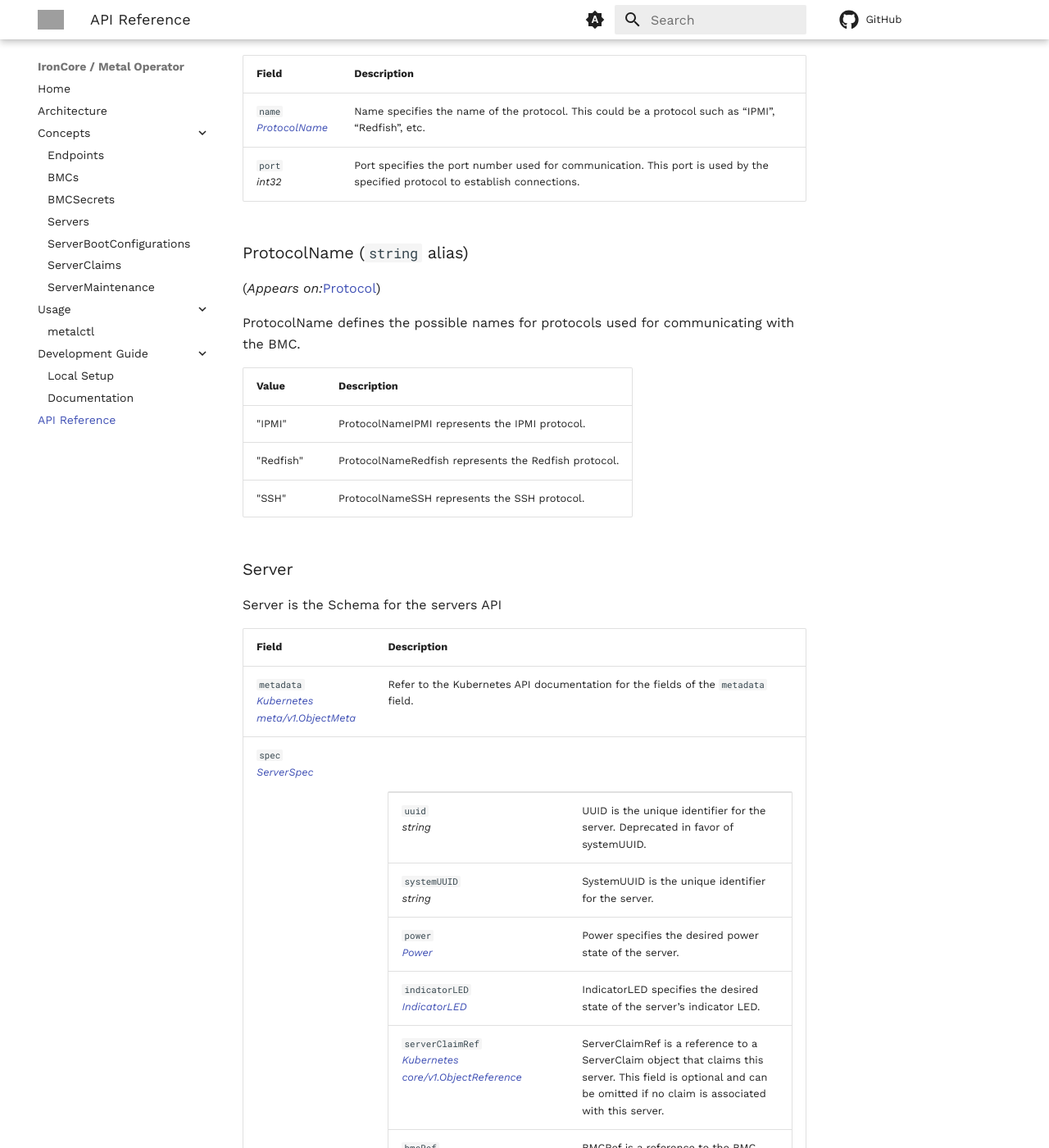
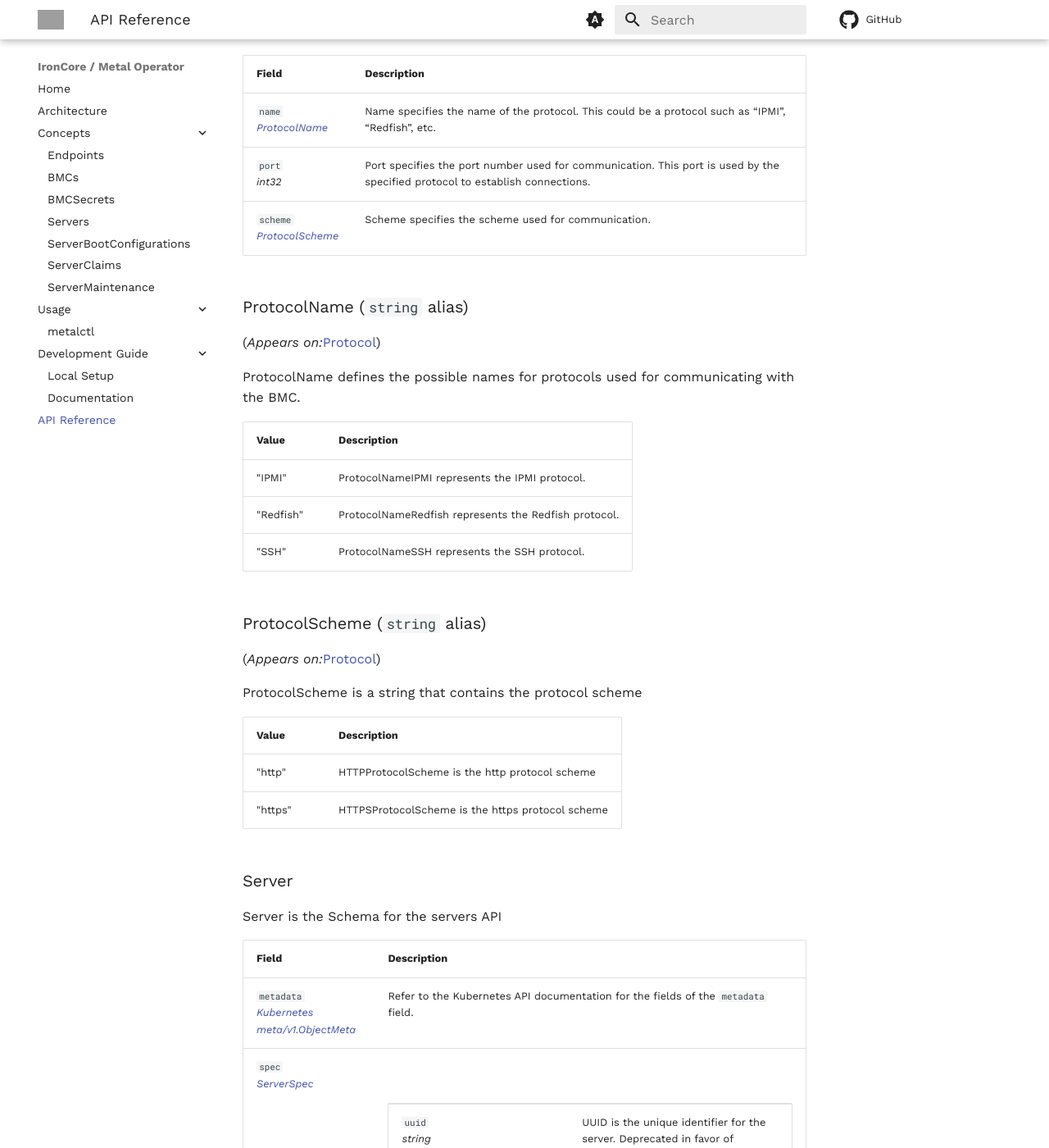
Before and after one commit to ironcore-dev/metal-operator, an MkDocs documentation site: the page built from docs/api-reference/api.md, in a window 1280 px wide and 1400 px high, scrolled down 10456 px. Shown: the whole window at 82% size. Built offline with MkDocs 1.6.1 and Material for MkDocs 9.7.7, drawn with Linux system fonts in a browser that asks for light colours; comment, search, counter and statistics services are not loaded; grey boxes are pictures that could not be loaded.

Commit message:
Move protocol scheme to bmc

```diff
--- a/docs/api-reference/api.md
+++ b/docs/api-reference/api.md
@@ -1139,6 +1139,19 @@ int32
 This port is used by the specified protocol to establish connections.</p>
 </td>
 </tr>
+<tr>
+<td>
+<code>scheme</code><br/>
+<em>
+<a href="#metal.ironcore.dev/v1alpha1.ProtocolScheme">
+ProtocolScheme
+</a>
+</em>
+</td>
+<td>
+<p>Scheme specifies the scheme used for communication.</p>
+</td>
+</tr>
 </tbody>
 </table>
 <h3 id="metal.ironcore.dev/v1alpha1.ProtocolName">ProtocolName
@@ -1164,6 +1177,29 @@ This port is used by the specified protocol to establish connections.</p>
 </td>
 </tr><tr><td><p>&#34;SSH&#34;</p></td>
 <td><p>ProtocolNameSSH represents the SSH protocol.</p>
+</td>
+</tr></tbody>
+</table>
+<h3 id="metal.ironcore.dev/v1alpha1.ProtocolScheme">ProtocolScheme
+(<code>string</code> alias)</h3>
+<p>
+(<em>Appears on:</em><a href="#metal.ironcore.dev/v1alpha1.Protocol">Protocol</a>)
+</p>
+<div>
+<p>ProtocolScheme is a string that contains the protocol scheme</p>
+</div>
+<table>
+<thead>
+<tr>
+<th>Value</th>
+<th>Description</th>
+</tr>
+</thead>
+<tbody><tr><td><p>&#34;http&#34;</p></td>
+<td><p>HTTPProtocolScheme is the http protocol scheme</p>
+</td>
+</tr><tr><td><p>&#34;https&#34;</p></td>
+<td><p>HTTPSProtocolScheme is the https protocol scheme</p>
 </td>
 </tr></tbody>
 </table>
```
Also changed, not shown: 5 other files.
